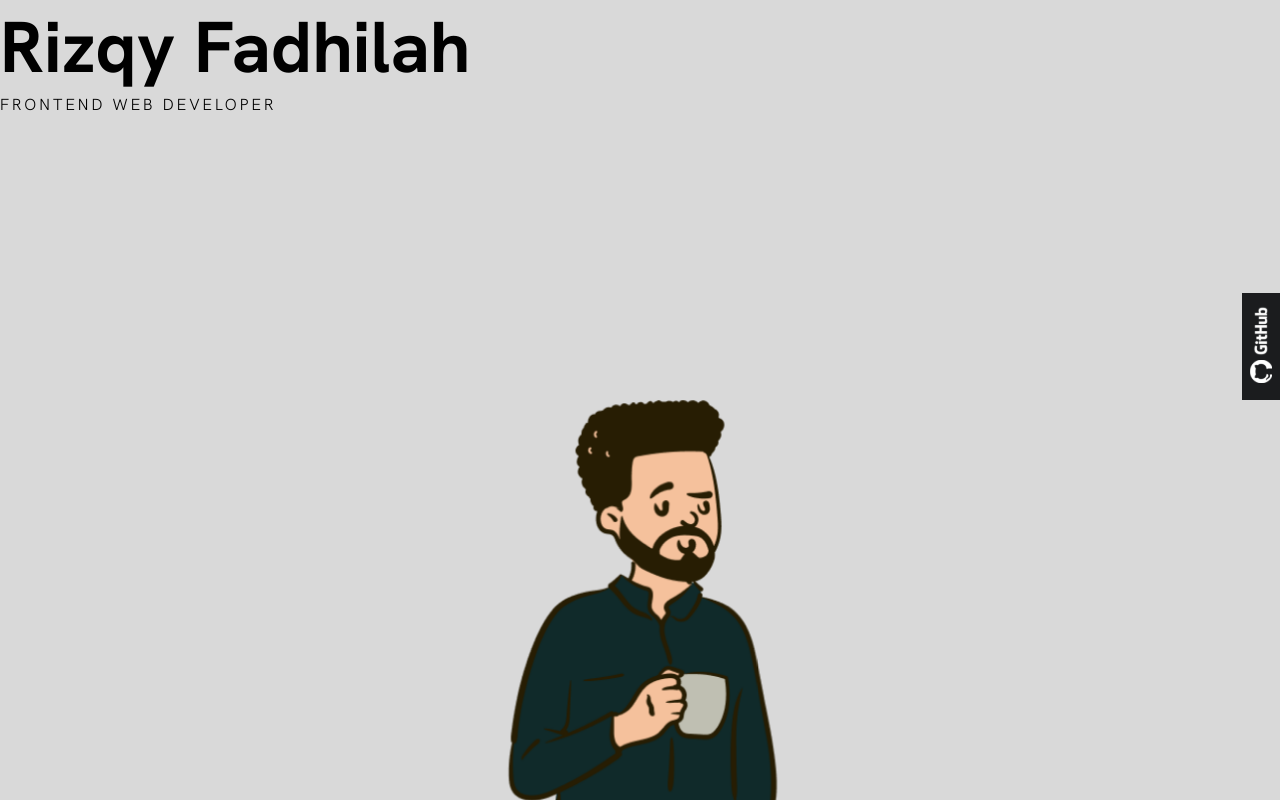
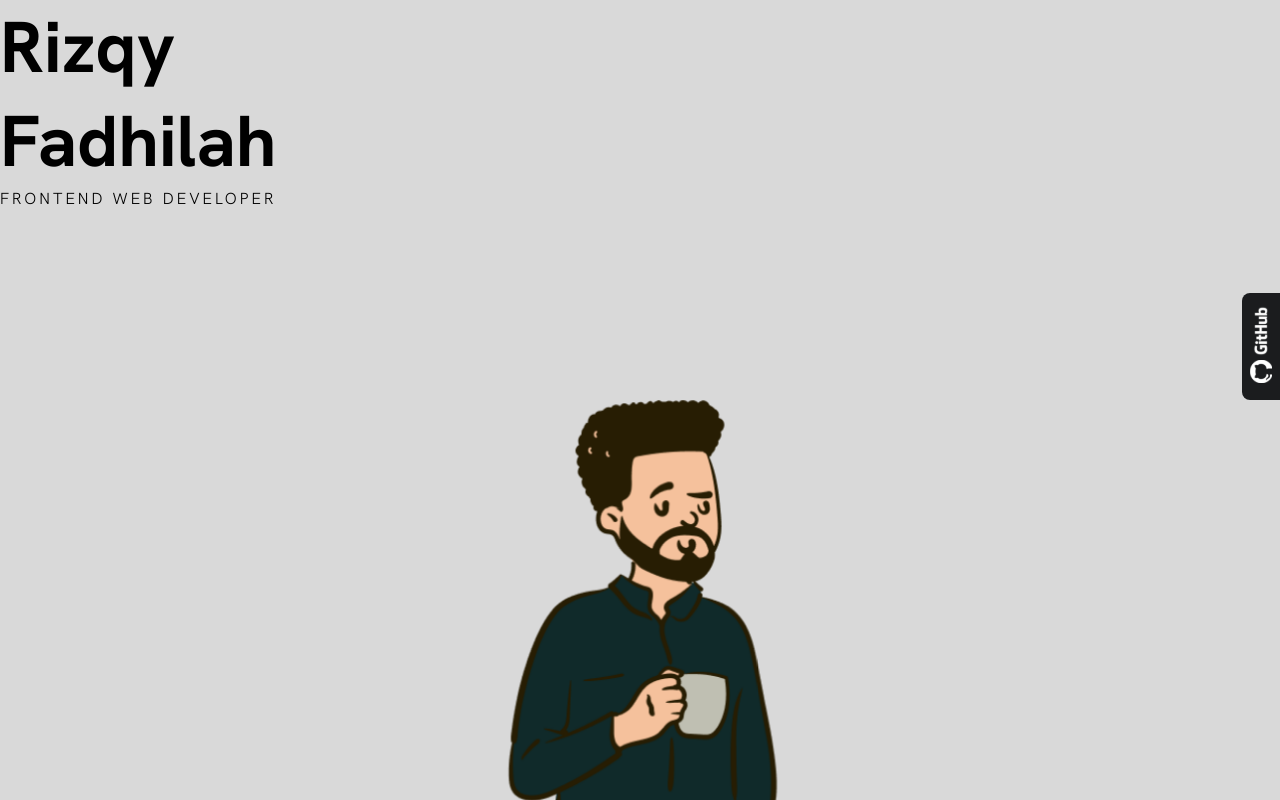
Before and after one commit to rizqyhbb/my-portfolio, a Next.js app: page / in a window 1280 px wide. Built offline with nearby package versions, Linux system fonts and the light colour scheme.

Commit message:
Add home animation done

```diff
--- a/src/components/github/Github.module.css
+++ b/src/components/github/Github.module.css
@@ -2,4 +2,6 @@
   background-color: var(--black);
   display: inline-block;
   padding: 12px 8px;
+  border-top-left-radius: 8px;
+  border-bottom-left-radius: 8px;
 }
--- a/src/pages/index.tsx
+++ b/src/pages/index.tsx
@@ -11,12 +11,14 @@ export default function Home() {
         <meta name="description" content="Generated by create next app" />
         <link rel="icon" href="/favicon.ico" />
       </Head>
-      <div>
+      <div className={styles.heroContainer}>
+        <div className={styles.blocker}></div>
         <h1 className={styles.title}>Rizqy Fadhilah</h1>
+        <br />
         <p className={styles.subTitle}>FRONTEND WEB DEVELOPER</p>
-        <div className={styles.image}>
-          <Image alt='character' src="/char.png" width={281} height={410} />
-        </div>
+      </div>
+      <div className={styles.image}>
+        <Image alt='character' src="/char.png" width={281} height={410} />
       </div>
       <div className={styles.github}>
         <Github />
--- a/src/styles/Home.module.css
+++ b/src/styles/Home.module.css
@@ -3,14 +3,23 @@
   height: 100vh;
 }
 
+.heroContainer {
+  max-width: min-content;
+  position: relative;
+}
+
 .title {
   font-size: 72px;
   font-weight: bold;
+  display: inline;
+  animation: opacity 1s;
 }
 
 .subTitle {
   letter-spacing: 3px;
   font-weight: lighter;
+  display: inline;
+  animation: opacity 1s;
 }
 
 .image {
@@ -18,14 +27,64 @@
   bottom: -10px;
   min-width: 100%;
   text-align: center;
+  animation: opacity 2s;
 }
 
 .github {
   position: fixed;
   right: 0;
   top: calc(50% - 107px);
+  animation: slideIn 2s cubic-bezier(0.65, 0, 0.18, 1.02);
 }
 
+.blocker {
+  background-color: black;
+  width: 0px;
+  animation: slide 1.5s cubic-bezier(0.82, -0.01, 0.13, 1.01);
+  height: 100%;
+  position: absolute;
+  right: 0;
+}
+
+@keyframes slide {
+  0% {
+    width: 0;
+    left: 0;
+  }
+
+  50% {
+    width: 100%;
+    right: 0;
+  }
+
+  100% {
+    width: 0;
+  }
+}
+
+@keyframes opacity {
+  0% {
+    opacity: 0;
+  }
+
+  50% {
+    opacity: 0;
+  }
+
+  100% {
+    opacity: 1;
+  }
+}
+
+@keyframes slideIn {
+  0% {
+    transform: translateX(100%);
+  }
+
+  /* 100% {
+    transform: translateX(-100%);
+  } */
+}
 /* .link {
   transition: all 500ms;
 } */
```
